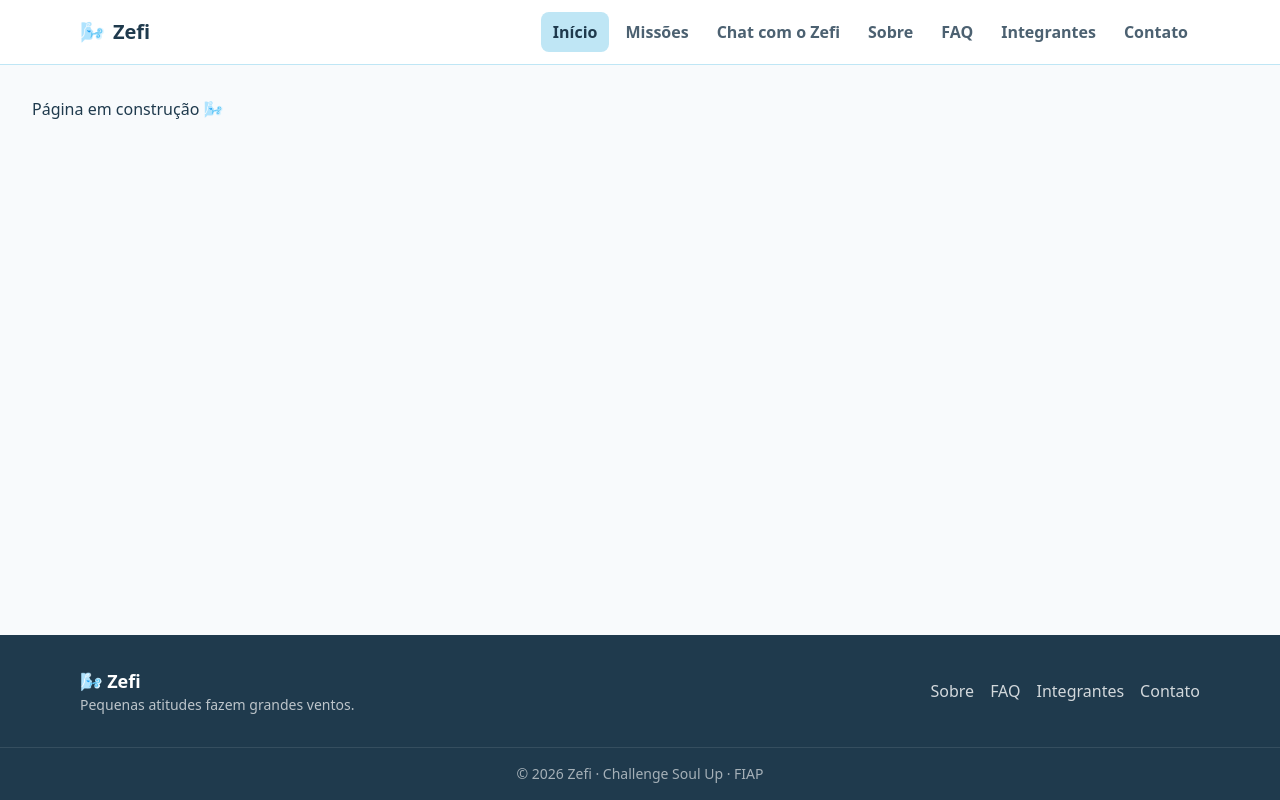
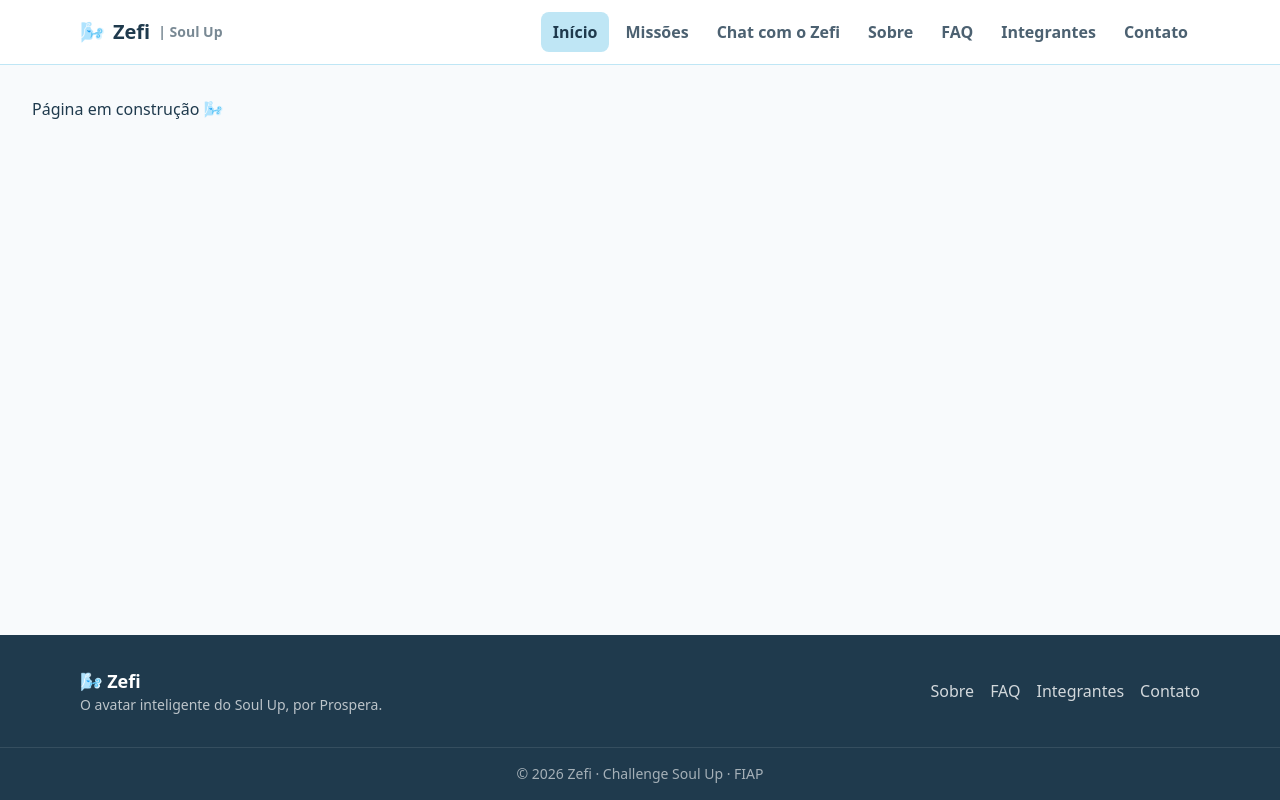
Before and after one commit to Felipeads12/Projeto-Zefi, a React (Vite) app in the folder Zefi/: page / in a window 1280 px wide. Built offline with nearby package versions, Linux system fonts and the light colour scheme.

Commit message:
feat: cria header responsivo e footer com a marca Soul Up

```diff
--- a/Zefi/src/components/layout/Footer.tsx
+++ b/Zefi/src/components/layout/Footer.tsx
@@ -17,7 +17,7 @@ export default function Footer() {
       <div className="mx-auto flex max-w-6xl flex-col gap-6 px-4 py-8 md:flex-row md:items-center md:justify-between">
         <div>
           <p className="text-lg font-extrabold">🌬️ Zefi</p>
-          <p className="text-sm text-white/70">Pequenas atitudes fazem grandes ventos.</p>
+          <p className="text-sm text-white/70">O avatar inteligente do Soul Up, por Prospera.</p>
         </div>
 
         <nav aria-label="Links do rodapé">
--- a/Zefi/src/components/layout/Header.tsx
+++ b/Zefi/src/components/layout/Header.tsx
@@ -26,8 +26,10 @@ export default function Header() {
     <header className="sticky top-0 z-10 border-b border-ceu bg-white/95 backdrop-blur">
       <nav className="mx-auto flex max-w-6xl items-center justify-between px-4 py-3">
         {/* Logo */}
-        <Link to="/" className="flex items-center gap-2 text-xl font-extrabold text-tinta">
-          <span aria-hidden="true">🌬️</span> Zefi
+       <Link to="/" className="flex items-center gap-2 text-tinta">
+          <span aria-hidden="true" className="text-xl">🌬️</span>
+          <span className="text-xl font-extrabold">Zefi</span>
+          <span className="hidden text-sm font-semibold text-tinta/60 sm:inline">| Soul Up</span>
         </Link>
 
         {/* Botão hambúrguer (só no celular e tablet) */}
```
